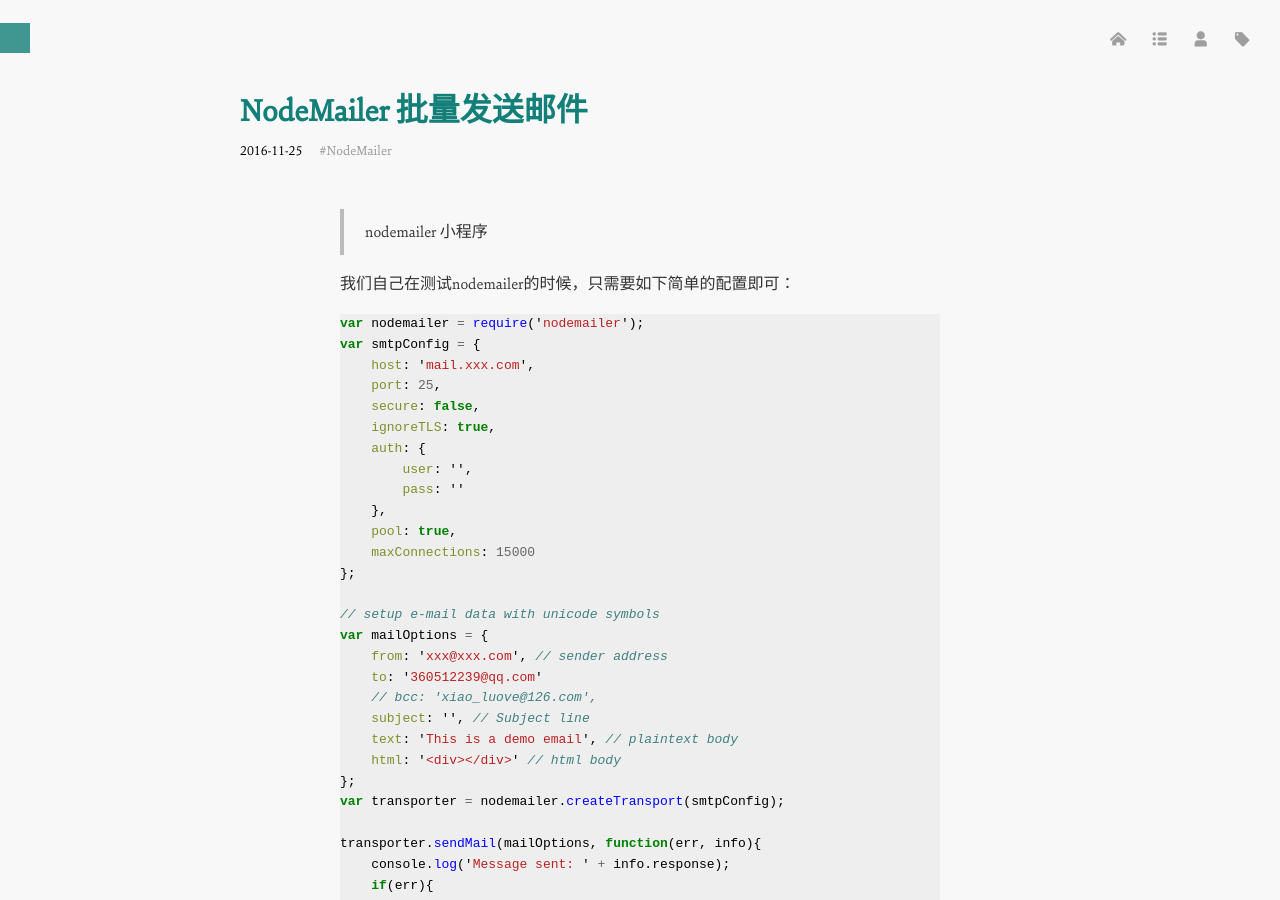
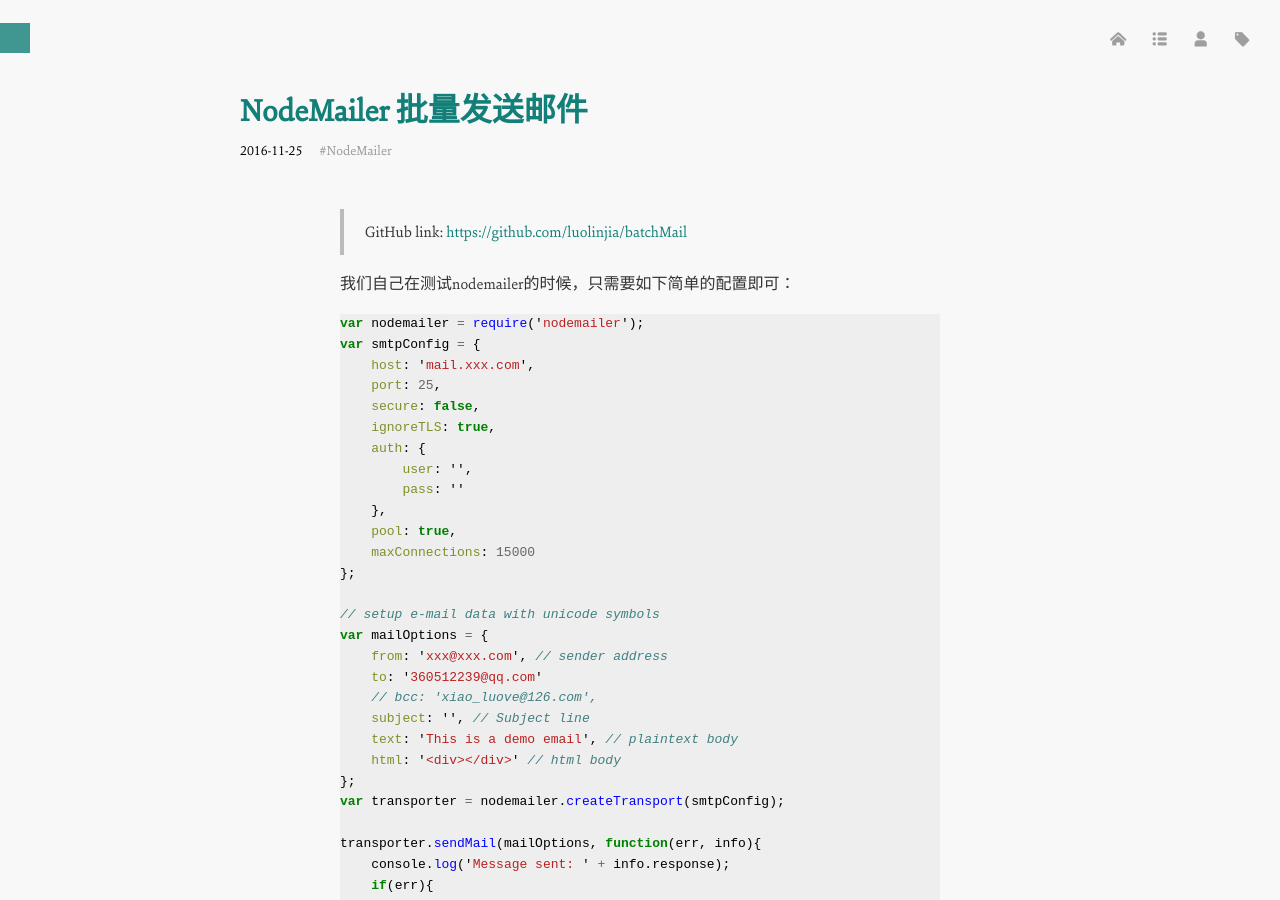
Before and after one commit to luolinjia/cn, a Jekyll site: the page built from _posts/2016-11-25-nodemailer.md, in a window 1280 px wide and 900 px high. Built offline with Jekyll 4.4.1, drawn with Linux system fonts in a browser that asks for light colours; comment, search, counter and statistics services are not loaded.

Commit message:
Update the relevant link.

```diff
--- a/_posts/2016-11-25-nodemailer.md
+++ b/_posts/2016-11-25-nodemailer.md
@@ -8,7 +8,7 @@
 - NodeMailer
 ---
 
-> nodemailer 小程序
+> GitHub link: <https://github.com/luolinjia/batchMail>
 
 我们自己在测试nodemailer的时候，只需要如下简单的配置即可：
 
```
